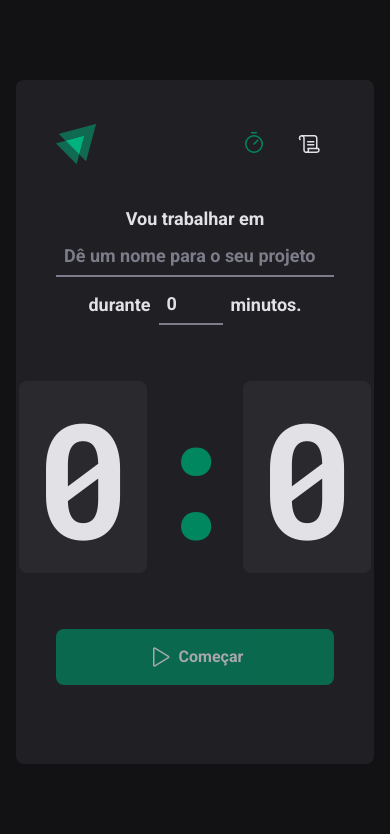
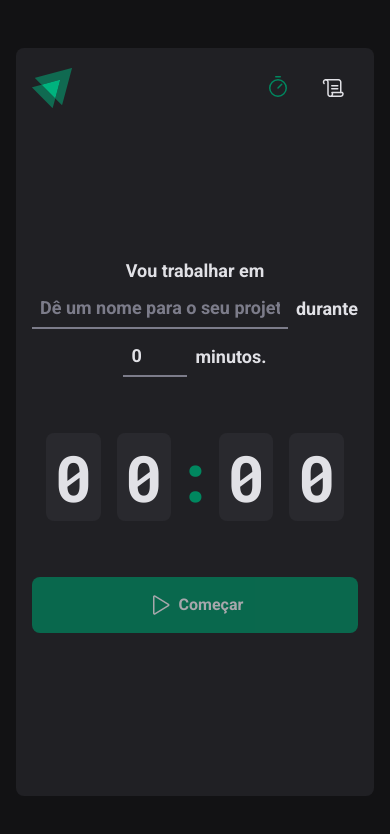
Before and after one commit to mauriciogirardi/Timer, a React (Vite) app: page / in a window 390 px wide. Shown: the top 834 px of the page. Built offline with nearby package versions, Linux system fonts and the light colour scheme.

Commit message:
Add responsive

```diff
--- a/src/layouts/DefaultLayout/styles.ts
+++ b/src/layouts/DefaultLayout/styles.ts
@@ -6,13 +6,16 @@ export const Wrapper = styled.div`
 
 export const LayoutContainer = styled.div`
   max-width: 74rem;
-  height: calc(100vh - 10rem);
-  margin: 5rem auto;
-  padding: 2.5rem;
+  height: calc(100vh - 6rem);
+  margin: 3rem auto;
+  padding: 2rem;
   border-radius: 8px;
-  overflow: hidden;
 
   background-color: ${({ theme }) => theme['gray-800']};
   display: flex;
   flex-direction: column;
+
+  @media (max-width: 600px) {
+    padding: 1rem;
+  }
 `
--- a/src/page/History/styles.ts
+++ b/src/page/History/styles.ts
@@ -15,10 +15,15 @@ export const HistoryContainer = styled.main`
   padding: 1.5rem 3.5rem;
   display: flex;
   flex-direction: column;
+  overflow-y: auto;
 
   h1 {
     font-size: 1.5rem;
     color: ${({ theme }) => theme['gray-100']};
+  }
+
+  @media (max-width: 600px) {
+    padding: 1.5rem 0rem;
   }
 `
 
--- a/src/page/Home/components/CounterDown/styles.ts
+++ b/src/page/Home/components/CounterDown/styles.ts
@@ -13,6 +13,15 @@ export const CounterDownContainer = styled.div`
     padding: 2rem 1rem;
     border-radius: 8px;
   }
+
+  @media (max-width: 600px) {
+    font-size: 4rem;
+    line-height: 1.5rem;
+
+    span {
+      padding: 2rem 0.5rem;
+    }
+  }
 `
 
 export const Separator = styled.div`
@@ -22,4 +31,8 @@ export const Separator = styled.div`
   overflow: hidden;
   display: flex;
   justify-content: center;
+
+  @media (max-width: 600px) {
+    width: 1rem;
+  }
 `
```
